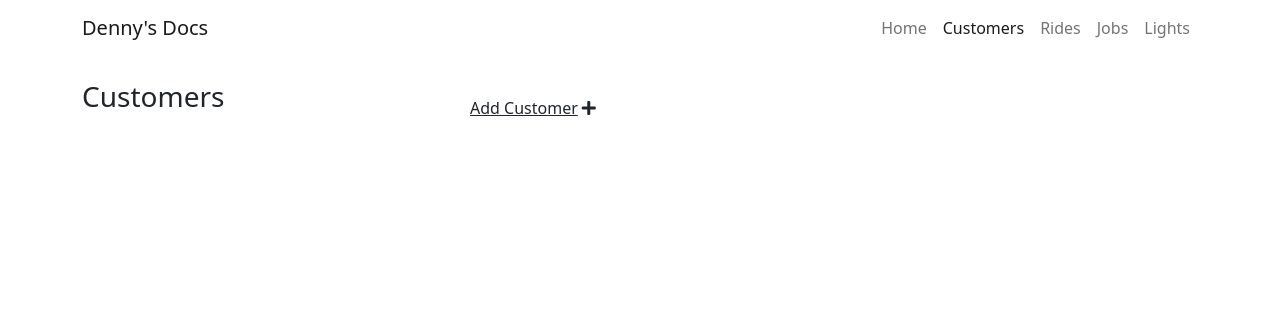
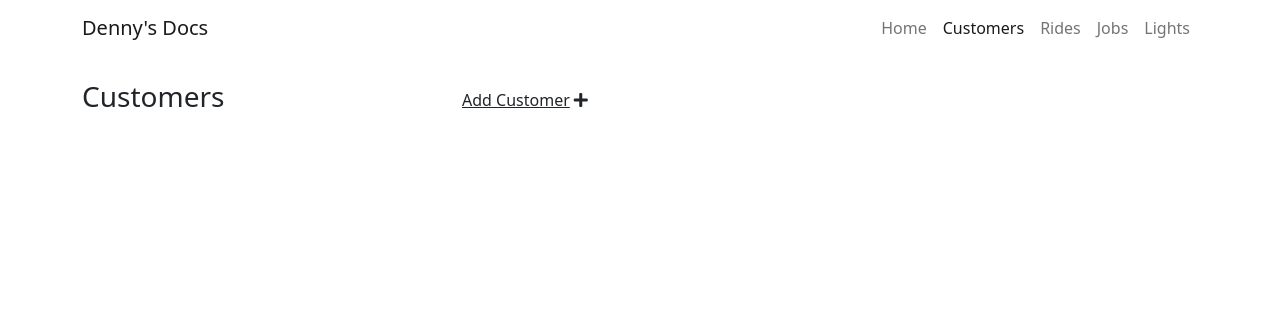
Before and after one commit to garinm90/leddocs, a Django app: page /customers in a window 1280 px wide. Shown: the top 316 px of the page. Run offline with Django 3.2, Linux system fonts and the light colour scheme; data that the repository does not hold is empty; some libraries are stand-ins or nearby versions.

Commit message:
Cleanup fix alignment issues

```diff
--- a/templates/jobs/customer_list.html
+++ b/templates/jobs/customer_list.html
@@ -5,7 +5,7 @@
 {% block content %}
 <div class="row">
     <div class="col-md-4">
-        <h3>Customers</h3>
+        <h3 >Customers</h3>
         <div class="list-group list-group-flush">
             {% for customer in customer_list %}
             <a href="{{ customer.get_absolute_url }}" class="list-group-item list-group-item-action">{{ customer }}</a>
@@ -13,11 +13,11 @@
         </div>
     </div>
     <div class="col-md-7">
-        <div class="d-flex align-items-center">
-            <a class="mx-2 text-reset pt-3" href="{% url 'create_customer' %}">Add Customer<i class="mx-1 fas fa-plus"></i></a>
+        <div class="mt-2">
+            <a class="text-reset" href="{% url 'create_customer' %}">Add Customer<i class="mx-1 fas fa-plus"></i></a>
         </div>
         {% for customer in customer_list %}
-            <div class="row mt-1">
+            <div class="row pt-1 mt-2">
                 <div class="btn-group btn-group">
                     <a href="{% url 'detail_customer' customer.id %}"><button class="btn btn-primary mx-2">Details</button></a>
                     <a href="{% url 'update_customer' customer.id %}"><button class="btn btn-warning mx-2">Edit</button></a>
--- a/templates/jobs/job_list.html
+++ b/templates/jobs/job_list.html
@@ -13,11 +13,11 @@
         </div>
     </div>
     <div class="col-md-8">
-        <div class="d-flex align-items-center">
-            <a class="pt-3 mx-2 text-reset" href="{% url 'create_job' %}">Add Job<i class="mx-1 fas fa-plus"></i></a>
+        <div class="mt-2">
+            <a class="text-reset" href="{% url 'create_job' %}">Add Job<i class="mx-1 fas fa-plus"></i></a>
         </div>
         {% for job in job_list %}
-            <div class="row mt-1">
+            <div class="row pt-1 mt-1">
                 <div class="btn-group btn-group">
                     <a href="{% url 'detail_job' job.id %}"><button class="btn btn-primary mx-1">Details</button></a>
                     <a href="{% url 'update_job' job.id %}"><button class="btn btn-warning mx-1">Edit</button></a>
--- a/templates/jobs/ride_list.html
+++ b/templates/jobs/ride_list.html
@@ -13,11 +13,11 @@
         </div>
     </div>
     <div class="col-md-8">
-        <div class="d-flex align-items-center">
-            <a class="mx-1 text-reset pt-3" href="{% url 'create_ride' %}">Add Ride<i class="mx-1 fas fa-plus"></i></a>
+        <div class="mt-2">
+            <a class="text-reset" href="{% url 'create_ride' %}">Add Ride<i class="mx-1 fas fa-plus"></i></a>
         </div>
         {% for ride in ride_list %}
-            <div class="row mt-1">
+            <div class="row pt-1 mt-2">
                 <div class="btn-group btn-group">
                     <a href="{% url 'detail_ride' ride.id %}"><button class="btn btn-primary mx-1">Details</button></a>
                     <a href="{% url 'update_ride' ride.id %}"><button class="btn btn-warning mx-1">Edit</button></a>
```
Also changed, not shown: templates/jobs/customer_form.html (+16 -4 lines).
